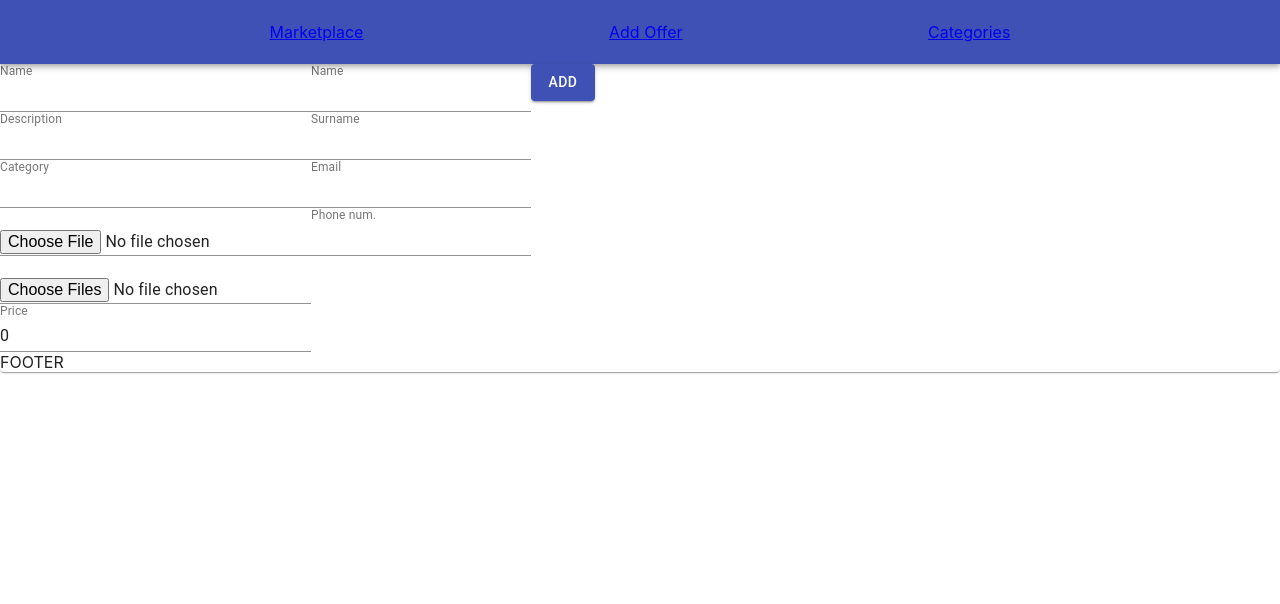
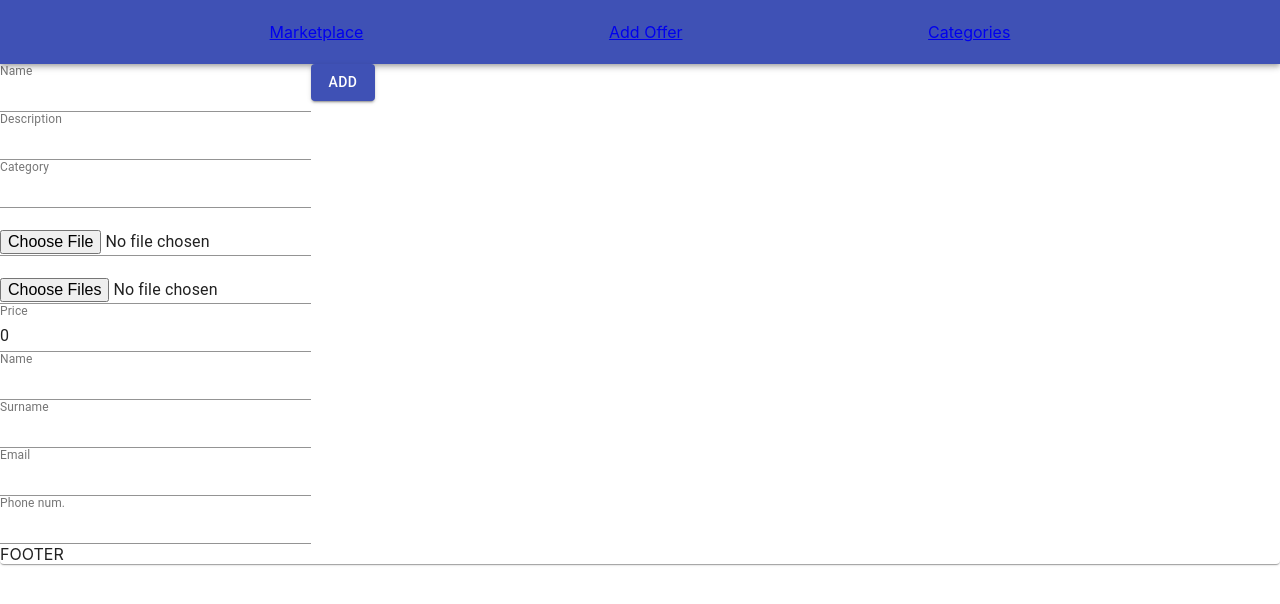
Before and after one commit to tomasla/PB138_bazaar, a React (Create React App) app in the folder src/market/: page /addoffer in a window 1280 px wide. Shown: the top 604 px of the page. Built offline with nearby package versions, Linux system fonts and the light colour scheme.

Commit message:
FIX: pridany onChange input handler

```diff
--- a/src/market/src/components/AddAd.tsx
+++ b/src/market/src/components/AddAd.tsx
@@ -98,17 +98,15 @@ export class AddAd extends Component<IAddAdProps, IAddAdState> {
                     <TextField id="standard-basic" type="file" label="Gallery" inputProps={{multiple: true}}
                                onChange={this.galleryInputHandler}/>
                     <TextField id="standard-basic" name="priceInput" label="Price"
-                               value={this.state.priceInput}/>
-                </FormControl>
-                <FormControl>
+                               value={this.state.priceInput} onChange={this.inputValueChanged}/>
                     <TextField id="standard-basic" name="contactNameInput" label="Name"
-                               value={this.state.contactNameInput}/>
+                               value={this.state.contactNameInput} onChange={this.inputValueChanged}/>
                     <TextField id="standard-basic" name="surnameInput" label="Surname"
-                               value={this.state.surnameInput}/>
+                               value={this.state.surnameInput} onChange={this.inputValueChanged}/>
                     <TextField id="standard-basic" name="emailInput" label="Email"
-                               value={this.state.emailInput}/>
+                               value={this.state.emailInput} onChange={this.inputValueChanged}/>
                     <TextField id="standard-basic" name="phoneInput" label="Phone num."
-                               value={this.state.phoneInput}/>
+                               value={this.state.phoneInput} onChange={this.inputValueChanged}/>
                 </FormControl>
                 <Button variant="contained" type="submit" color="primary">
                     Add
```
